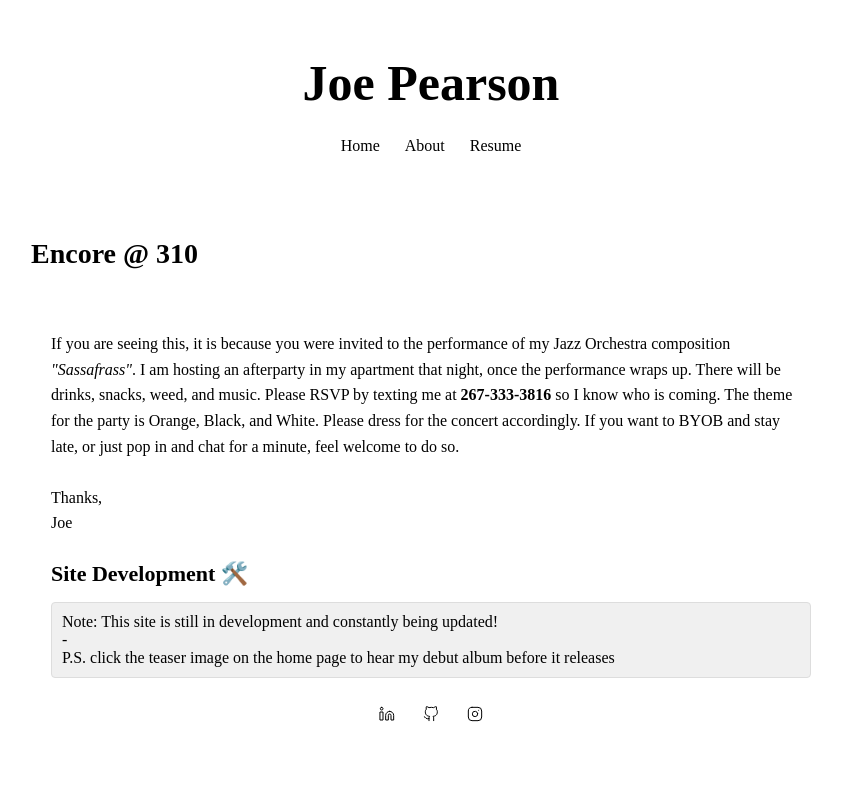
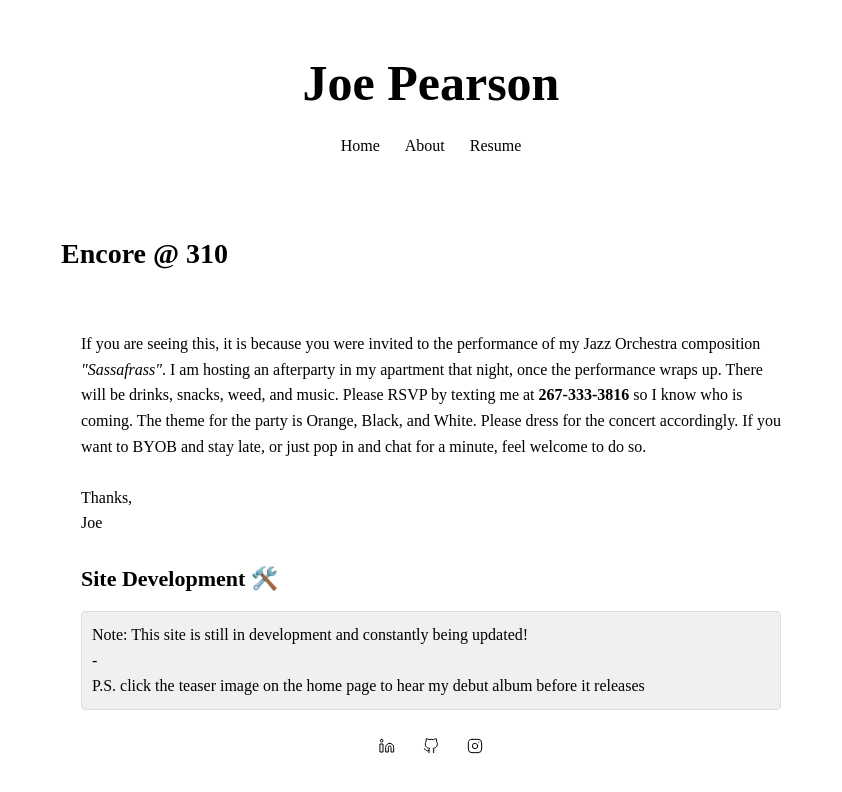
Before and after one commit to joepearson-music/site, a React (Create React App) app: page /encore in a window 1280 px wide. Shown: the top 792 px of the page, without its empty margins (209-1051 px from the left). Built offline with nearby package versions, Linux system fonts and the light colour scheme; a web font is replaced by a local one.

Commit message:
encore 2
trying again

```diff
--- a/src/pages/encore.tsx
+++ b/src/pages/encore.tsx
@@ -1,12 +1,20 @@
 import React from "react";
 import { Layout, styles } from "../layout/layout";
 import CustomSocialBar from "./components/socialbar";
-import { Link } from "react-router-dom";
 
 const Encore: React.FC = () => {
   return (
     <Layout title="Encore @ 310">
-      <div style={{ color: "#000", background: "#fff", padding: "20px" }}>
+      <div
+        style={{
+          color: "#000",
+          background: "#fff",
+          padding: "20px",
+          maxWidth: 700,
+          margin: "0 auto",
+          lineHeight: 1.6,
+        }}
+      >
         <p style={styles.paragraph}>
           If you are seeing this, it is because you were invited to the performance of my Jazz
           Orchestra composition <em>"Sassafrass"</em>. I am hosting an afterparty in my apartment
@@ -17,7 +25,8 @@ const Encore: React.FC = () => {
           feel welcome to do so.
           <br />
           <br />
-          Thanks,<br />
+          Thanks,
+          <br />
           Joe
         </p>
 
```
